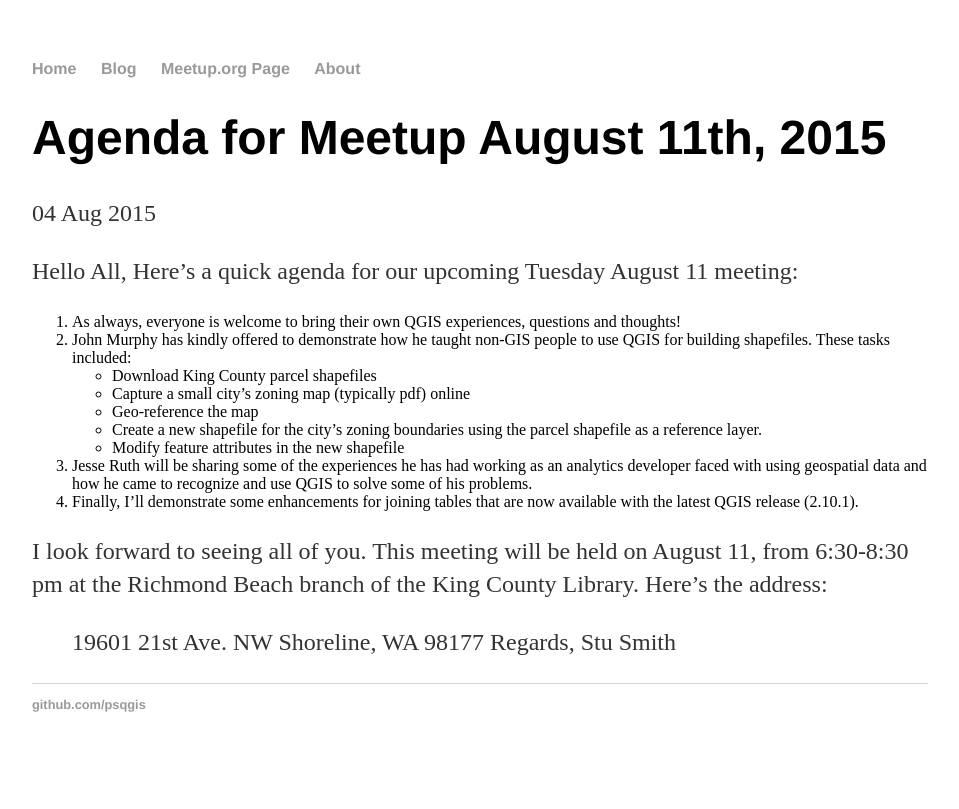
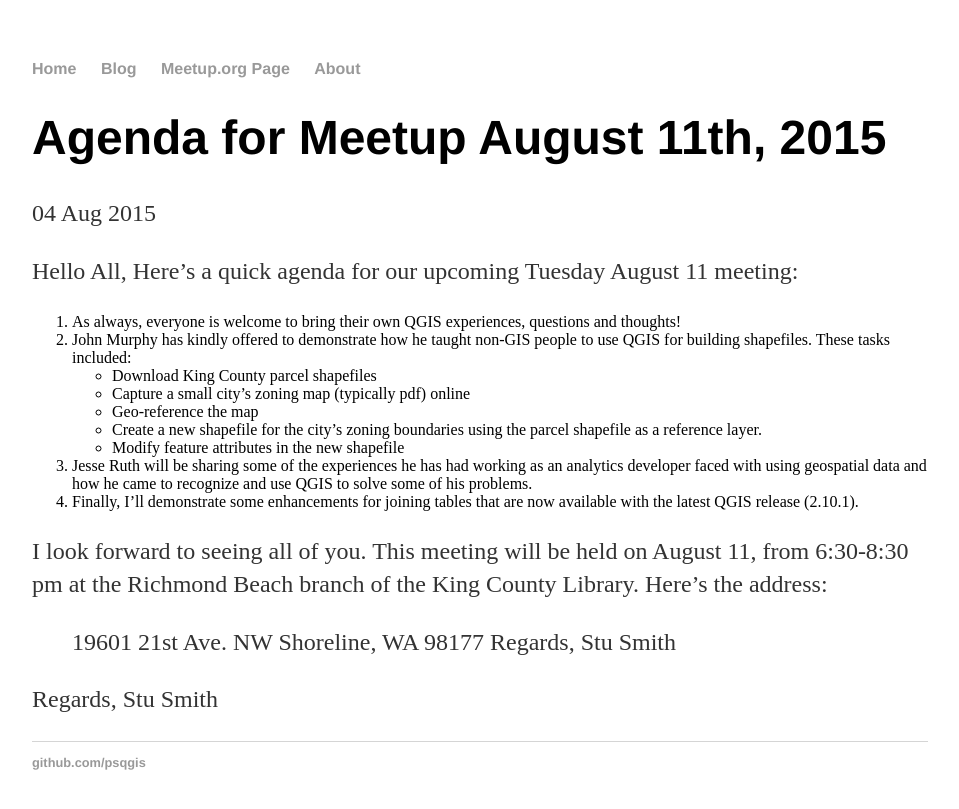
Before and after one commit to psqgis/psqgis.github.io, a Jekyll site: the page built from _posts/2015-08-21-Agenda-August-11.md, in a window 1280 px wide. Shown: the top 809 px of the page, without its empty margins (160-1119 px from the left). Built offline with Jekyll 4.4.1, drawn with Linux system fonts in a browser that asks for light colours.

Commit message:
Update 2015-08-21-Agenda-August-11.md

```diff
--- a/_posts/2015-08-21-Agenda-August-11.md
+++ b/_posts/2015-08-21-Agenda-August-11.md
@@ -21,3 +21,5 @@ I look forward to seeing all of you.  This meeting will be held on August 11, fr
 >19601 21st Ave. NW
 >Shoreline, WA 98177
 >Regards, Stu Smith
+
+Regards, Stu Smith
```
